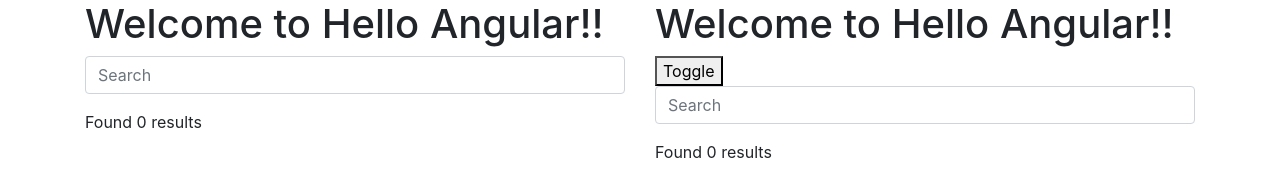
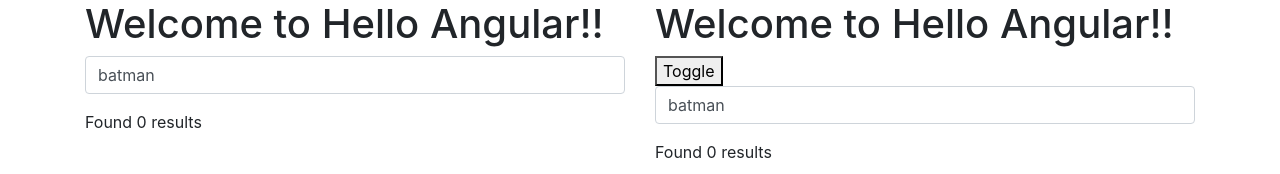
Before and after one commit to pawel13/angular-spotify3, an Angular app: page / in a window 1280 px wide. Shown: the top 174 px of the page. Built offline with nearby package versions, Linux system fonts and the light colour scheme; sample sign-in values are in the browser's storage.

Commit message:
Sync search forms - setValue, emitEvent: false, onlySelf: true

```diff
--- a/src/app/music/components/music-search/music-search.component.html
+++ b/src/app/music/components/music-search/music-search.component.html
@@ -2,14 +2,19 @@
 
 <div class="row">
   <div class="col">
-    <app-search-form (queryChange)="search($event)">
+    <app-search-form
+    [query]="query$ | async"
+    (queryChange)="search($event)">
     </app-search-form>
   </div>
 </div>
 
 <div class="row">
   <div class="col">
-    <p class="alert alert-danger" *ngIf="message">{{message}}</p>
+
+    <p class="alert alert-danger" *ngIf="message">
+      {{message}}
+    </p>
 
 
     <ng-container *ngIf="(albums$ | async) as albums">
--- a/src/app/music/components/music-search/music-search.component.ts
+++ b/src/app/music/components/music-search/music-search.component.ts
@@ -18,6 +18,7 @@
     }),
     catchError(error => (this.message = error.message))
   );
+  query$ = this.service.getQuery()
 
   message: string;
 
--- a/src/app/music/components/search-form/search-form.component.ts
+++ b/src/app/music/components/search-form/search-form.component.ts
@@ -1,4 +1,4 @@
-import { Component, OnInit, Output, EventEmitter } from "@angular/core";
+import { Component, OnInit, Output, EventEmitter, Input } from "@angular/core";
 import {
   FormGroup,
   FormControl,
@@ -28,6 +28,14 @@
   styleUrls: ["./search-form.component.scss"]
 })
 export class SearchFormComponent implements OnInit {
+  @Input()
+  set query(value: string) {
+    this.queryForm.get("query")!.setValue(value, {
+      emitEvent: false,
+      onlySelf: true
+    });
+  }
+
   queryForm: FormGroup;
 
   constructor() {
@@ -88,7 +96,7 @@
     const value$ = this.queryForm.get("query")!.valueChanges.pipe(
       debounceTime(400),
       distinctUntilChanged(),
-      filter((query:string) => query.length >= 3)
+      filter((query: string) => query.length >= 3)
     );
 
     const valid$ = this.queryForm
--- a/src/app/music/services/music-search.service.ts
+++ b/src/app/music/services/music-search.service.ts
@@ -15,17 +15,19 @@
   providedIn: "root"
 })
 export class MusicSearchService {
-
   albumsChange = new BehaviorSubject<Album[]>([]);
+  queryChange = new BehaviorSubject<string>('batman');
 
   constructor(
     @Inject(SEARCH_URL) private search_url: string,
     private http: HttpClient
   ) {
-    console.log(this.albumsChange)
+    console.log(this.albumsChange);
   }
 
   search(query: string): any {
+    this.queryChange.next(query)
+
     this.http
       .get<AlbumsResponse>(this.search_url, {
         params: {
@@ -39,8 +41,11 @@
       });
   }
 
-
   getAlbums() {
     return this.albumsChange.asObservable();
   }
+
+  getQuery() {
+    return this.queryChange.asObservable();
+  }
 }
```
